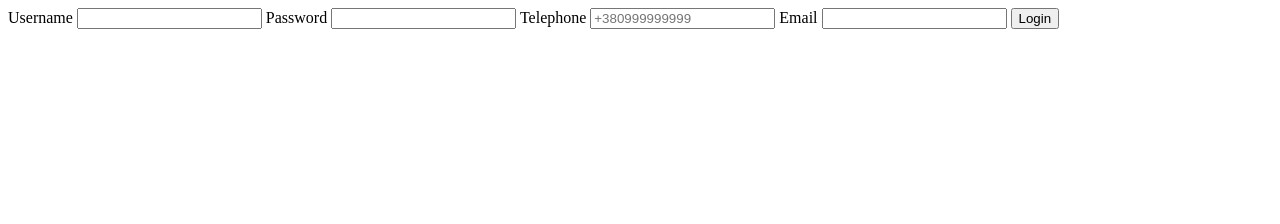
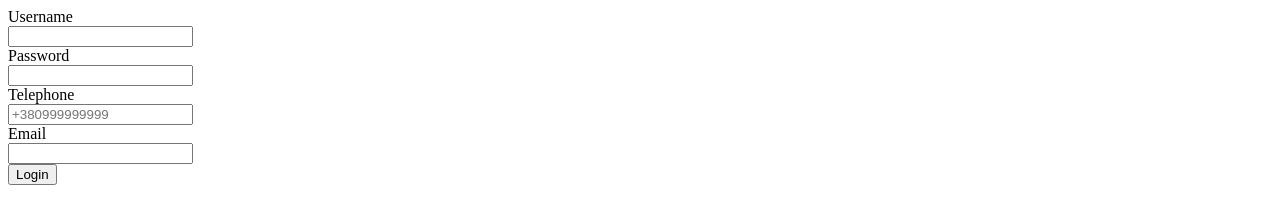
Before and after one commit to fronthappyend/lesson-12--hw, a plain HTML site: page index.html in a window 1280 px wide. Drawn offline with Linux system fonts and the light colour scheme.

Commit message:
another final commit

```diff
--- a/index.html
+++ b/index.html
@@ -7,15 +7,15 @@
 </head>
 <body>
     <form action="" id="login">
-	    <label for="username">Username</label>
-	    <input type="text" id="username" name="username" data-id="1"/>
-	    <label for="password">Password</label>
-	    <input type="password" id="password" name="password" data-id="2"/>
-	   	<label for="tel">Telephone</label>
-	    <input type="text" id="tel" name="tel" placeholder="+380999999999" data-id="3"/>
-	   	<label for="email">Email</label>
-	    <input type="text" id="email" name="email" data-id="4"/>
-	    <button id="submit" type="submit" >Login</button>
+	    <label class="form" for="username">Username</label>
+	    <input class="form" type="text" id="username" name="username" data-id="1"/>
+	    <label class="form" for="password">Password</label>
+	    <input class="form" type="password" id="password" name="password" data-id="2"/>
+	   	<label class="form" for="tel">Telephone</label>
+	    <input class="form" type="text" id="tel" name="tel" placeholder="+380999999999" data-id="3"/>
+	   	<label class="form" for="email">Email</label>
+	    <input class="form" type="text" id="email" name="email" data-id="4"/>
+	    <button class="form" id="submit" type="submit" >Login</button>
     </form>
 
 <style>
@@ -24,6 +24,9 @@
 	}
 	.error {
 		color: red;
+	}
+	.form {
+		display: block;
 	}
 </style>
 
```
